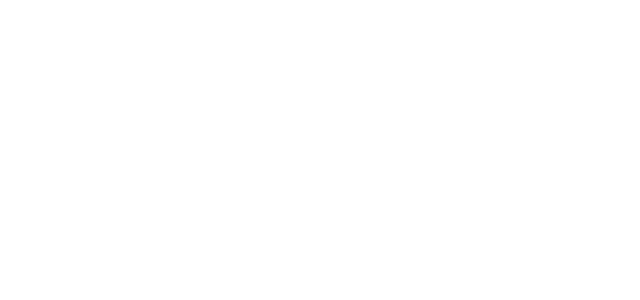
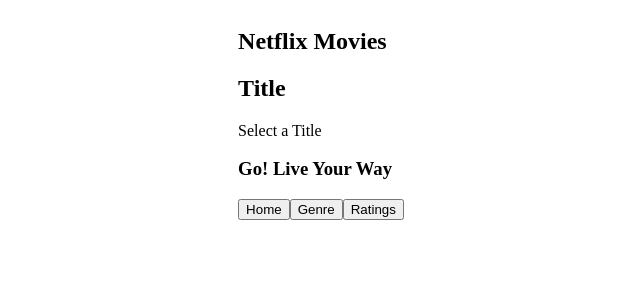
Before and after one commit to sallymarie-dev/hackathon-project, a React (Vite) app: page / in a window 1280 px wide. Shown: the top 300 px of the page, without its empty margins (319-959 px from the left). Built offline with nearby package versions, Linux system fonts and the light colour scheme.

Commit message:
added pages

```diff
--- a/src/App.jsx
+++ b/src/App.jsx
@@ -1,12 +1,52 @@
 import { useState } from 'react'
+import './App.css'
+import Genre from './pages/Genre'
+import Ratings from './pages/Ratings'
+import data from './data.json'
+import Title from './pages/Title'
+console.log(data.Title)
+console.log(data.Genre)
+console.log(data.Ratings)
 
-import './App.css'
 
 function App() {
-  const [count, setCount] = useState(0)
+  const [currentPage, setCurrentPage] = useState("home")
+
+  function titlePage() {
+    setCurrentPage("title")
+
+  }
+
+  function genrePage() {
+    setCurrentPage("genre")
+  }
+
+  function ratingsPage() {
+    setCurrentPage("ratings")
+  }
+
+  let pageContent = <Title data={data} />
+
+  if (currentPage === "home") {
+    pageContent = <Title data={data} />
+  } else if (currentPage === "genre") {
+    pageContent = <Genre data={data} />
+  } else if (currentPage === "ratings") {
+    pageContent = <Ratings data={data} />
+
+  }
 
   return (
     <>
+      <div style={{ display: "flex", alignItems: "center", justifyContent: "space-around" }}>
+        <nav>
+          <h1>Netflix Movies</h1>
+          {pageContent}
+          <button type="button" onClick={titlePage}>Home</button>
+          <button type="button" onClick={genrePage}>Genre</button>
+          <button type="button" onClick={ratingsPage}>Ratings</button>
+        </nav>
+      </div>
 
     </>
   )
--- /dev/null
+++ b/src/pages/Genre.jsx
@@ -0,0 +1,9 @@
+export default function Genre() {
+    return (
+        <>
+            <h1>Genre</h1>
+            <p>Select a Genre</p>
+
+        </>
+    )
+}
--- /dev/null
+++ b/src/pages/Ratings.jsx
@@ -0,0 +1,9 @@
+export default function Ratings() {
+    return (
+        <>
+            <h1>Ratings</h1>
+            <p>Select a Rating</p>
+
+        </>
+    )
+}
--- /dev/null
+++ b/src/pages/Title.jsx
@@ -0,0 +1,9 @@
+export default function Title({data}) {
+    return (
+        <>
+            <h1>Title</h1>
+            <p>Select a Title</p>
+            <h3>{data[25].Title}</h3>
+        </>
+    )
+}
```
